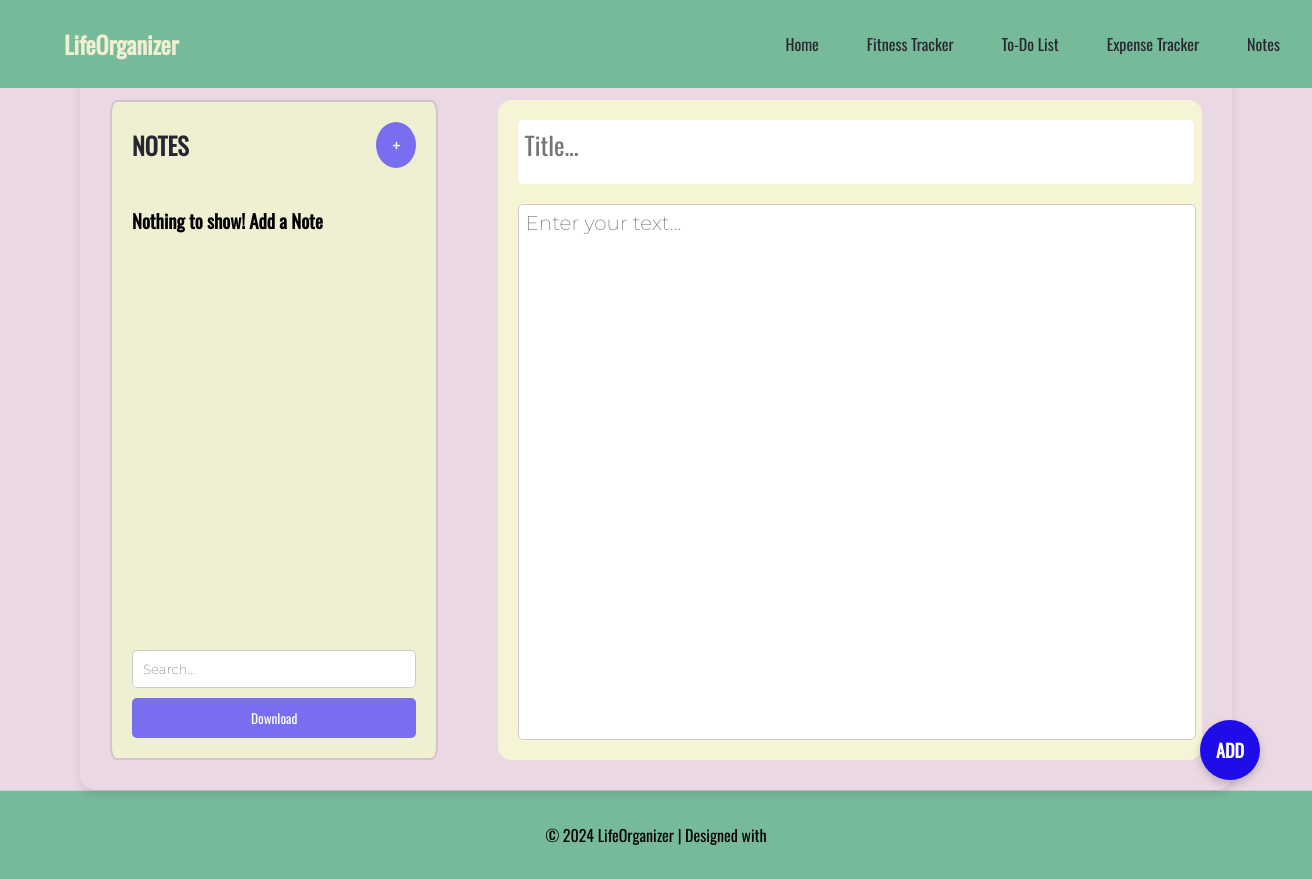
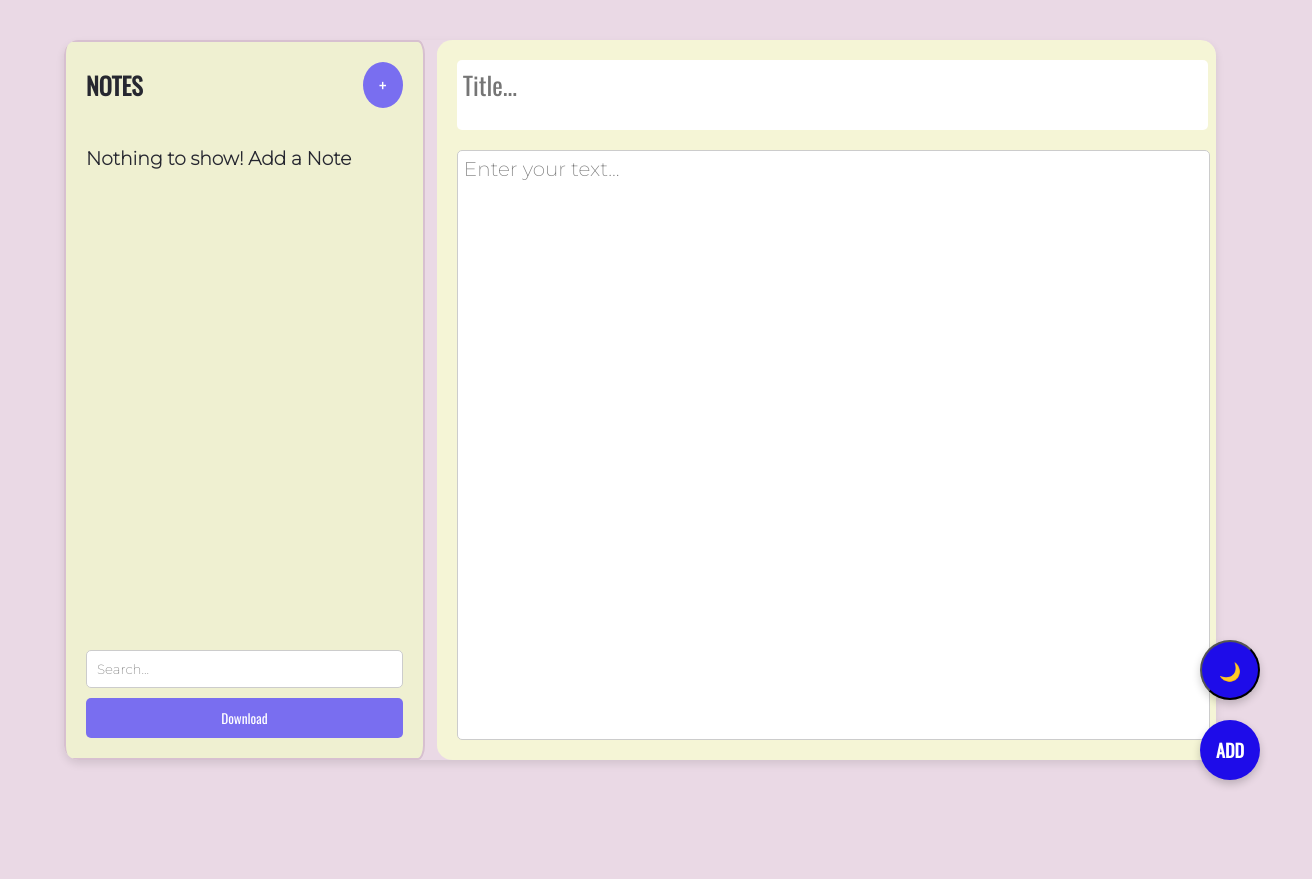
Before and after one commit to Tejas1234-biradar/Daily-goals, a plain HTML site: page notes.html in a window 1280 px wide. Shown: the whole page, 1312 px wide, since content can reach past the window. After the commit the page ends 800 px from the top, so only its background shows below. Drawn offline with nearby package versions, Linux system fonts and the light colour scheme.

Commit message:
Dark Mode

```diff
--- a/notes.css
+++ b/notes.css
@@ -1,85 +1,132 @@
 /* Google Fonts */
 @import url('https://fonts.googleapis.com/css2?family=Montserrat:wght@200&family=Oswald:wght@400&display=swap');
-body {
-    font-family: 'Oswald', sans-serif, 'Montserrat', sans-serif;
-    background-color: #ead9e5;
-    margin: 0;
-    height: 100vh;
+
+:root {
+    --primary-bg: #ead9e5;
+    --secondary-bg: #EFF0D1;
+    --note-bg: #f5f5d6;
+    --button-bg: #796ef0;
+    --button-hover-bg: #D7C0D0;
+    --text-color: #262730;
+    --delete-bg: red;
+    --delete-hover-bg: darkred;
+    --floating-bg: #1e0ce9;
 }
 
-
-header {
-    background-color: #77BA99;
-    padding: 1rem;
-    z-index: 12;
-    width: 100%;
+body {
+    font-family: 'Montserrat', sans-serif;
+    background-color: var(--primary-bg);
+    color: var(--text-color);
+    margin: 0;
     display: flex;
-    justify-content: space-between;
+    justify-content: center;
     align-items: center;
-    position: fixed;
-    top: 0;
-}
-.logo {
-    font-size: 1.5rem;
-    font-weight: bold;
-    color: #EFF0D1;
-    padding-left: 3rem;
+    height: 100vh;
+    transition: background-color 0.3s, color 0.3s;
 }
 
-nav ul {
-    list-style: none;
-    display: flex;
-    gap: 1rem;
+body.dark {
+    --primary-bg: #0a0f1b; /* Deep black with a slight blue tint */
+    --secondary-bg: #121829; /* Dark slate blue for secondary sections */
+    --note-bg: #1b2436; /* Muted dark blue-gray for notes */
+    --button-bg: #2a4d9e; /* Neon electric blue for buttons */
+    --button-hover-bg: #375fc7; /* Brighter neon blue for hover effects */
+    --text-color: #a6d6f5; /* Cool, glowing cyan text */
+    --delete-bg: #ff1744; /* Bright neon red for delete buttons */
+    --delete-hover-bg: #ff4567; /* Vibrant glowing red for hover */
+    --floating-bg: #3d88ff; /* Glowing neon blue for floating button */
+    --border-glow: rgba(61, 136, 255, 0.6); /* Neon glow for borders */
 }
 
-nav ul li a {
-    text-decoration: none;
-    color: #262730;
-    padding: 0.5rem 1rem;
-    transition: background-color 0.3s ease;
-    border-radius: 0.5rem;
+/* Add glowing effects for a futuristic touch */
+body.dark #app {
+    box-shadow: 0 0 20px var(--border-glow);
 }
 
-nav ul li a:hover {
-    background-color: #D7C0D0;
+body.dark #sidebar {
+    border: 2px solid var(--border-glow);
+    box-shadow: 0 0 15px var(--border-glow);
 }
 
+body.dark #newPage {
+    box-shadow: 0 0 10px var(--border-glow);
+}
+
+body.dark #newPage:hover {
+    box-shadow: 0 0 15px var(--button-hover-bg);
+}
+
+body.dark #notes-list li {
+    background-color: var(--secondary-bg);
+    color: var(--text-color);
+    box-shadow: 0 0 10px rgba(0, 0, 0, 0.5), 0 0 10px var(--border-glow);
+}
+
+body.dark .delete-btn {
+    box-shadow: 0 0 10px rgba(255, 23, 68, 0.5);
+}
+
+body.dark .delete-btn:hover {
+    box-shadow: 0 0 15px rgba(255, 69, 103, 0.8);
+}
+
+body.dark .floating-button {
+    box-shadow: 0 0 20px var(--floating-bg);
+}
+
+body.dark .floating-button:hover {
+    box-shadow: 0 0 25px var(--button-hover-bg);
+}
+
+/* Subtle text glow */
+body.dark #projectName {
+    text-shadow: 0 0 10px var(--border-glow);
+}
+
+body.dark .note-title {
+    text-shadow: 0 0 8px var(--border-glow);
+}
+
+/* Add gradient borders or details */
+body.dark textarea {
+    border: 2px solid var(--border-glow);
+}
+
+body.dark #search {
+    border: 1px solid var(--border-glow);
+    box-shadow: 0 0 10px var(--border-glow);
+}
+
+body.dark #download {
+    box-shadow: 0 0 10px var(--border-glow);
+}
 
 #app-wrapper {
-        width: 90%;
-        height: 90%;
-        margin-top: 70px;
+    width: 90%;
+    height: 90%;
 }
 
 #app {
     display: flex;
     height: 100%;
-    background-color: #ead9e5;
-    width: 100%;
-    justify-content: center;
-    position: relative;
-    left: 80px;
+    gap: 12px;
+    background-color: var(--primary-bg);
     box-shadow: 0 4px 8px rgba(0, 0, 0, 0.1);
     border-radius: 15px;
     overflow: hidden;
+    transition: background-color 0.3s;
 }
 
-
 #sidebar {
-    margin: 30px;
     width: 30%;
-    background-color: #EFF0D1;
+    background-color: var(--secondary-bg);
     padding: 20px;
     display: flex;
     flex-direction: column;
     gap: 20px;
-    transition: transform 0.3s ease;
-
-    border: 2px solid #D7C0D0;
+    border: 2px solid var(--button-hover-bg);
     border-radius: 2%;
-}
-#sidebar:hover {
-    transform: scale(1.05);
+    transition: background-color 0.3s, border-color 0.3s;
 }
 
 .heading {
@@ -92,12 +139,13 @@ nav ul li a:hover {
     margin: 0;
     font-size: 24px;
     font-weight: bold;
-    color: #262730;
+    color: var(--text-color);
     font-family: 'Oswald', sans-serif;
+    transition: color 0.3s;
 }
 
 #newPage {
-    background-color: #796ef0;
+    background-color: var(--button-bg);
     color: white;
     padding: 10px;
     width: 20px;
@@ -106,10 +154,11 @@ nav ul li a:hover {
     text-align: center;
     font-size: 18px;
     font-family: 'Oswald', sans-serif;
+    transition: background-color 0.3s;
 }
 
 #newPage:hover {
-    background-color: #D7C0D0;
+    background-color: var(--button-hover-bg);
 }
 
 .list {
@@ -118,7 +167,6 @@ nav ul li a:hover {
     margin: 0;
     overflow-y: auto;
     flex-grow: 1;
-    cursor: pointer;
 }
 
 #notes-list li {
@@ -131,10 +179,16 @@ nav ul li a:hover {
     display: flex;
     justify-content: space-between;
     align-items: center;
+    transition: background-color 0.3s;
+}
+
+body.dark #notes-list li {
+    background-color: var(--secondary-bg);
+    color: var(--text-color);
 }
 
 .delete-btn {
-    background-color: red;
+    background-color: var(--delete-bg);
     border: none;
     border-radius: 50%;
     cursor: pointer;
@@ -149,7 +203,7 @@ nav ul li a:hover {
 }
 
 .delete-btn:hover {
-    background-color: darkred;
+    background-color: var(--delete-hover-bg);
     transform: scale(1.2);
 }
 
@@ -171,16 +225,9 @@ form {
     border-radius: 5px;
     font-family: 'Montserrat', sans-serif;
 }
-footer{
-    text-align: center;
-    padding: 1rem;
-    background-color: #77BA99;
-    width: 100%;
-    border-top: 1px solid #ccc;
-}
 
 #download {
-    background-color: #796ef0;
+    background-color: var(--button-bg);
     color: white;
     padding: 10px;
     border: none;
@@ -188,27 +235,25 @@ footer{
     cursor: pointer;
     text-align: center;
     font-family: 'Oswald', sans-serif;
+    transition: background-color 0.3s;
 }
 
 #download:hover {
-    background-color:  #D33F49;
+    background-color: var(--button-hover-bg);
 }
 
 #note {
-    margin: 30px;
     width: 70%;
     padding: 20px;
-    background-color: #f5f5d6;
+    border: ;
+    background-color: var(--note-bg);
     display: flex;
     flex-direction: column;
-    transition: transform 0.3s ease;
-
     gap: 20px;
     border-radius: 2%;
+    transition: background-color 0.3s;
 }
-#note:hover {
-    transform: scale(1.05);
-}
+
 textarea {
     width: 100%;
     height: 100%;
@@ -218,14 +263,16 @@ textarea {
     font-family: 'Montserrat', sans-serif;
     font-size: 20px;
     resize: none;
+    transition: border-color 0.3s;
 }
 
 .note-title {
     font-size: 25px;
     font-family: 'Oswald', sans-serif;
-    color: #262730;
+    color: var(--text-color);
     height: 10%;
     border: none;
+    transition: color 0.3s;
 }
 
 .floating-container {
@@ -235,7 +282,7 @@ textarea {
 }
 
 .floating-button {
-    background-color: #1e0ce9;
+    background-color: var(--floating-bg);
     color: white;
     width: 60px;
     height: 60px;
@@ -248,10 +295,25 @@ textarea {
     font-size: 18px;
     font-weight: bold;
     font-family: 'Oswald', sans-serif;
+    transition: background-color 0.3s, transform 0.3s;
 }
 
 .floating-button:hover {
-    background-color: #D33F49;
+    background-color: var(--button-hover-bg);
     transform: scale(1.1);
-    transition: 0.3s;
 }
+
+/* For responsiveness */
+@media (max-width: 768px) {
+    #app {
+        flex-direction: column;
+    }
+
+    #sidebar {
+        width: 100%;
+    }
+
+    #note {
+        width: 100%;
+    }
+}
--- a/notes.html
+++ b/notes.html
@@ -10,19 +10,6 @@
 </head>
 
 <body>
-    <!-- Navbar -->
-    <header>
-        <div class="logo">LifeOrganizer</div>
-        <nav>
-            <ul>
-                <li><a href="index.html">Home</a></li>
-                <li><a href="fit.html">Fitness Tracker</a></li>
-                <li><a href="todo.html">To-Do List</a></li>
-                <li><a href="expense.html">Expense Tracker</a></li>
-                <li><a href="notes.html">Notes</a></li>
-            </ul>
-        </nav>
-    </header>
     <div id="app-wrapper">
         <div id="app">
             <!-- Sidebar -->
@@ -31,10 +18,12 @@
                     <h2 id="projectName">NOTES</h2>
                     <div id="newPage">+</div>
                 </div>
-                <ul id="notes-list" class="list"></ul>
-                <form>
+                <ul id="notes-list" class="list">
+                    <!-- Notes will be dynamically added here -->
+                </ul>
+                <form onsubmit="event.preventDefault(); pdf();">
                     <input id="search" type="search" placeholder="Search..." />
-                    <button onclick="pdf()" id="download">Download</button>
+                    <button id="download">Download</button>
                 </form>
             </div>
 
@@ -49,13 +38,15 @@
         <div class="floating-container">
             <div class="floating-button" id="addBtn">ADD</div>
         </div>
+
+        <!-- Theme Toggle Button -->
+        <div class="floating-container" style="bottom: 100px; right: 20px;">
+            <button id="toggle-theme" class="floating-button">🌙</button>
+        </div>
     </div>
 
     <script src="https://cdnjs.cloudflare.com/ajax/libs/jspdf/1.3.3/jspdf.min.js"></script>
     <script src="notes.js"></script>
 </body>
-<footer>
-    <p>&copy; 2024 LifeOrganizer | Designed with </p>
-  </footer>
 
 </html>
--- a/notes.js
+++ b/notes.js
@@ -29,6 +29,23 @@
         ? html
         : "<h3>Nothing to show! Add a Note</h3>";
 }
+// Theme toggle functionality
+document.getElementById('toggle-theme').addEventListener('click', function () {
+    const body = document.body;
+    const themeButton = document.getElementById('toggle-theme');
+
+    // Toggle the "dark" class
+    body.classList.toggle('dark');
+
+    // Update button text/icon based on the theme
+    if (body.classList.contains('dark')) {
+        themeButton.textContent = '☀️'; // Light mode icon
+    } else {
+        themeButton.textContent = '🌙'; // Dark mode icon
+    }
+});
+
+
 
 
 // Add a Note
```
Lines whose indentation alone changed are shown as unchanged.
